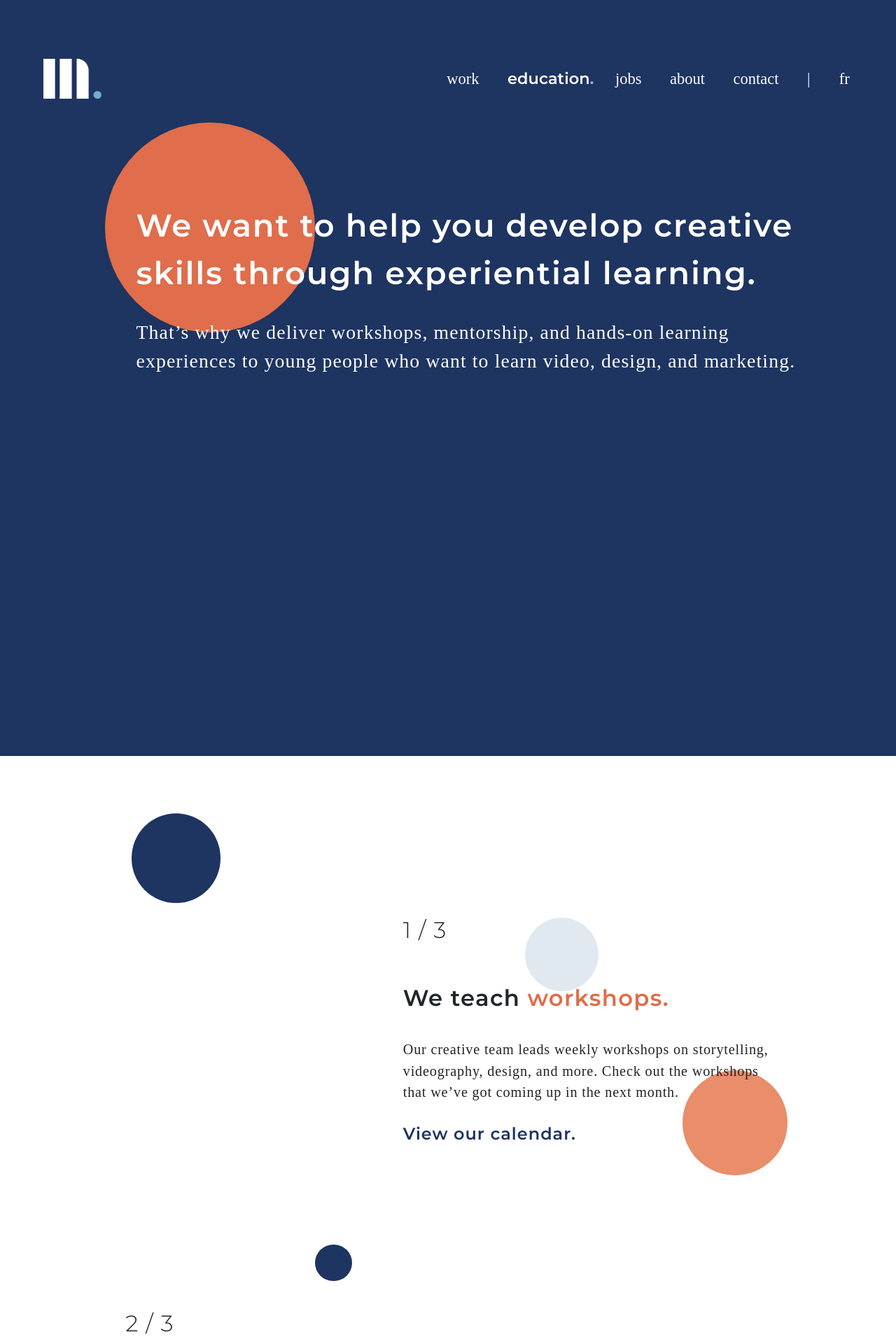
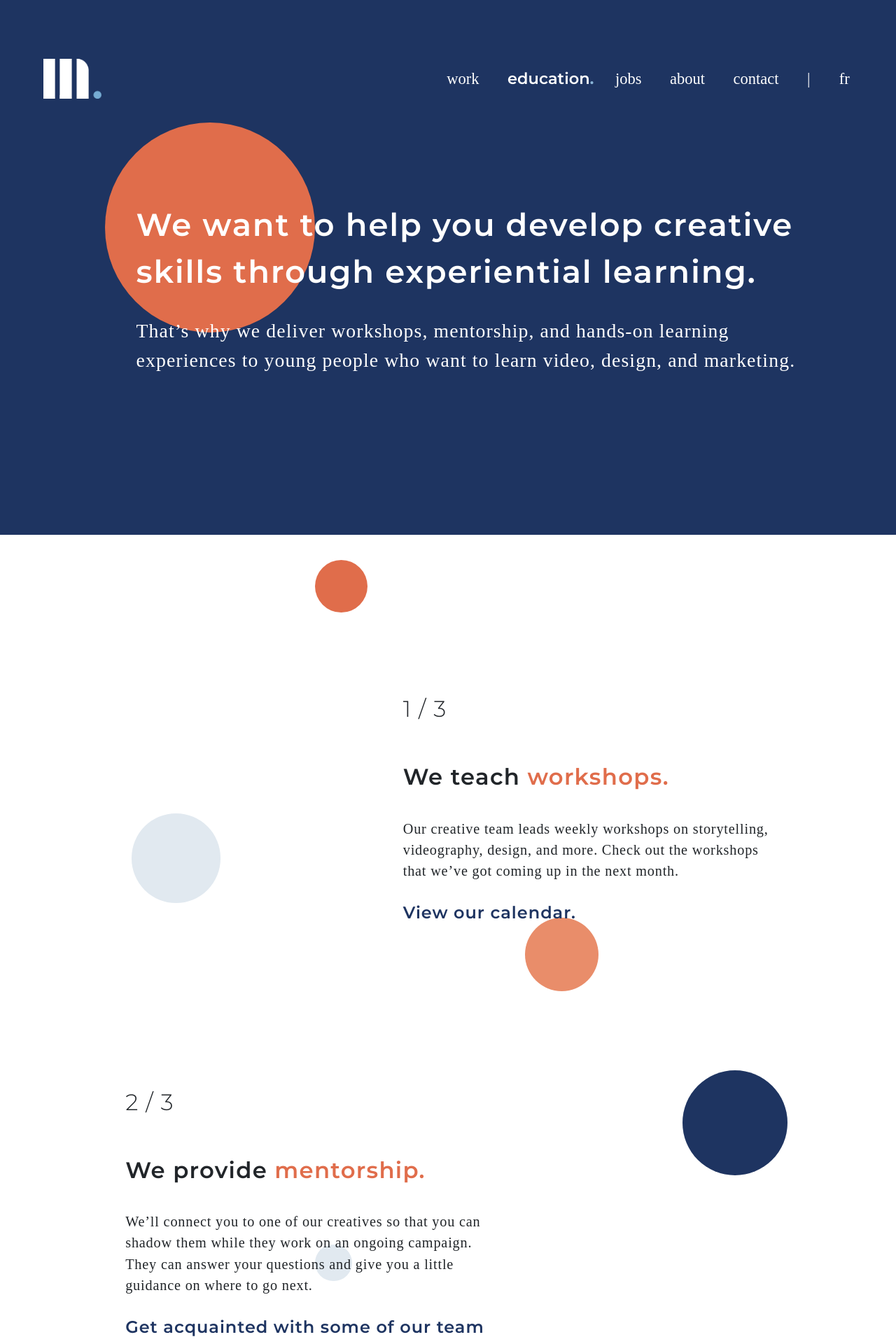
Before and after one commit to Thain/MMC_site, a Jekyll site: the page built from main-pages/education.md, in a window 1280 px wide. Shown: the top 1920 px of the page at 70% size. Built offline with Jekyll 4.4.1, drawn with Linux system fonts in a browser that asks for light colours; some web fonts are replaced.

Commit message:
finalizing designs

```diff
--- a/_layouts/contact.html
+++ b/_layouts/contact.html
@@ -5,9 +5,9 @@
 <!-- Header -->
 <div class="container-fluid" style="background-color:var(--lblue); padding-left: 8vw; padding-right:8vw">
     {% include menu.html button="contact"%}
-    <div class="row"><div class="col-11">
-          <h1 class="header">Contact us<span class='big-period' style='color:var(--dorange)'>.</span></h1>
-          <h2 class="header" style="padding-bottom: 2em">Want to work with us? We would love to sit down and talk! Fill out the form below, or email <a class="ul uf" href="#">outreach@mymediacreative.org</a> and we’ll set something up.</h2>
+    <div class="row"><div class="col-11 header">
+          <h1>Contact us<span class='big-period' style='color:var(--dorange)'>.</span></h1>
+          <h2>Want to work with us? We would love to sit down and talk! Fill out the form below, or email <a class="ul uf" href="#">outreach@mymediacreative.org</a> and we’ll set something up.</h2>
     </div></div>
     <div class="row" style="padding-top: 3em; padding-bottom: 13em">
       <div class="col-1 align-self-center icon"><a href="https://www.facebook.com/mymediacreativegroup"><img src="../assets/icons/social-fb.png"></a></div>
--- a/_layouts/education.html
+++ b/_layouts/education.html
@@ -3,87 +3,71 @@
 ---
 
 <!-- Header -->
-<div class="container-fluid" style="background-color:var(--navy); height:120vh; padding-left: 8vw; padding-right:8vw; position: relative; z-index: 2">
+<div class="container-fluid" style="background-color:var(--navy); padding-left: 8vw; padding-right:8vw; position: relative; z-index: 2">
     {% include menu-white.html button="education"%}
-    <div class="row">
-        <div class="col-11 offset-md-1 align-self-center ">
-          <h1 class="header w">We want to help you develop creative skills through experiential learning.</h1>
-          <h2 class="header w">That’s why we deliver workshops, mentorship, and hands-on learning experiences to young people who want to learn video, design, and marketing.</h2>
-        </div>
-    </div>
+    <div class="row"><div class="col-11 offset-md-1 header w">
+          <h1>We want to help you develop creative skills through experiential learning.</h1>
+          <h2>That’s why we deliver workshops, mentorship, and hands-on learning experiences to young people who want to learn video, design, and marketing.</h2>
+    </div></div>
     {% include circle.html mobile="hide-mobile" color="dorange" size="40" top="20" left="20" z="0"%}
 </div>
 
 <!-- 1 2 3 -->
 <div class="container-fluid" style="background-color:var(--white); padding-left: 14vw; padding-right:14vw">
-      <div class="row justify-content-end" style="padding-top: 30em">
-        <div class="col-7 numbered">
+      <div class="row justify-content-end" style="padding-top: 30em"><div class="col-7 numbered">
           <h1><span style="font-family: Montserrat-L; font-size:inherit">1 / 3</span><br><br>
             We teach <span style="color: var(--dorange);  font-size: inherit">workshops.</span></h1>
           <h2><br>Our creative team leads weekly workshops on storytelling, videography, design, and more. Check out the workshops that we’ve got coming up in the next month.</h2>
           <a href="/education"><h2 style="margin-top: 1.1em; font-family: Montserrat-S; color: var(--navy)">View our calendar.</h2></a>
-        </div>
-      </div>
+      </div></div>
 
-      <div class="row" style="padding-top: 30em">
-        <div class="col-7 numbered">
+      <div class="row" style="padding-top: 30em"><div class="col-7 numbered">
           <h1><span style="font-family: Montserrat-L; font-size:inherit">2 / 3</span><br><br>
             We provide <span style="color: var(--dorange);  font-size: inherit">mentorship.</span></h1>
           <h2><br>We’ll connect you to one of our creatives so that you can shadow them while they work on an ongoing campaign. They can answer your questions and give you a little guidance on where to go next.</h2>
           <a href="/education"><h2 style="margin-top: 1.1em; font-family: Montserrat-S; color: var(--navy)">Get acquainted with some of our team members.</h2></a>
-        </div>
-      </div>
+      </div></div>
 
-      <div class="row justify-content-end" style="padding-top: 30em; padding-bottom: 30em">
-        <div class="col-7 numbered">
+      <div class="row justify-content-end" style="padding-top: 30em; padding-bottom: 30em"><div class="col-7 numbered">
           <h1><span style="font-family: Montserrat-L; font-size:inherit">3 / 3</span><br><br>
             You get <span style="color: var(--dorange);  font-size: inherit">hands-on experience.</span></h1>
           <h2><br>After a couple workshops and some shadowing &mdash; we'll connect you, and a couple of other learners, to an organization that needs your support. At that point, what you create is up to you (but we'll always be around to help).</h2>
           <a href="/education"><h2 style="margin-top: 1.1em; font-family: Montserrat-S; color: var(--navy)">See some of the work that our learners have put together.</h2></a>
-        </div>
-      </div>
-
+      </div></div>
       {% include circle.html mobile="hide-mobile" color="dorange" size="10" top="120" left="60" z="0"%}
-      {% include circle.html mobile="hide-mobile" color="navy" size="17" top="180" left="25" z="0"%}
-      {% include circle.html mobile="hide-mobile" color="lblue" size="14" top="205" left="100" z="0"%}
-      {% include circle.html mobile="hide-mobile" color="lorange" size="20" top="240" left="130" z="0"%}
-      {% include circle.html mobile="hide-mobile" color="navy" size="7" top="285" left="60" z="0"%}
-      {% include circle.html mobile="hide-mobile" color="lblue" size="30" top="320" left="20" z="0"%}
-      {% include circle.html mobile="hide-mobile" color="dorange" size="25" top="380" left="80" z="0"%}
+      {% include circle.html mobile="hide-mobile" color="lblue" size="17" top="180" left="25" z="0"%}
+      {% include circle.html mobile="hide-mobile" color="lorange" size="14" top="205" left="100" z="0"%}
+      {% include circle.html mobile="hide-mobile" color="navy" size="20" top="240" left="130" z="0"%}
+      {% include circle.html mobile="hide-mobile" color="lblue" size="7" top="285" left="60" z="0"%}
+      {% include circle.html mobile="hide-mobile" color="dorange" size="30" top="320" left="20" z="0"%}
+      {% include circle.html mobile="hide-mobile" color="navy" size="25" top="380" left="80" z="0"%}
 </div>
 
 <!-- Map box -->
-<div class="container-fluid" style="background-color:var(--grey); width: 88vw; padding-left: 6vw; padding-right: 9.5vw; position: relative; z-index: 2">
-  <div class="row " style="height:5vw"></div>
-  <div class="row  py-5"><div class="col ">
-          <h1>All of this is built around community.</h1>
+<div class="container-fluid" style="background-color:var(--grey); width: 88vw; padding-left: 6vw; padding-right: 9.5vw; position: relative; z-index: 2; margin-bottom: 20em">
+  <div class="row" style="padding-top: 15em; padding-bottom: 5em"><div class="col">
+      <h1>All of this is built around community.</h1>
+      <h2><br>We know that connection and collaboration are at the essence of creativity. That's why we hold weekly community meetings at Building 21 at 6:30 pm on Thursdays. These are spaces to connect, discuss, critique, and collaborate. Come around.</h2>
   </div></div>
-  <div class="row  py-5"><div class="col ">
-          <h2>We know that connection and collaboration are at the essence of creativity. That's why we hold weekly community meetings at Building 21 at 6:30 pm on Thursdays. These are spaces to connect, discuss, critique, and collaborate. Come around.</h2>
-  </div></div>
-  <div class="row  py-5">
-        <div class="col-12 "><img src="../assets/img/map.png" style="display: block; max-width: 100%; max-height: 100%;" class="image"></div>
+  <div class="row"><div class="col">
+    <img src="../assets/img/map.png" style="display: block; max-width: 100%; max-height: 100%;" class="image"></div>
   </div>
-  <div class="row  py-5">
-      <div class="col-11 ">
-        <h2 class="after-map-text"><span style="font-size: 1.4em; font-family: Montserrat-S">Want more information?</span><br>
+  <div class="row" style="padding-top:5em; padding-bottom: 10em"><div class="col-11">
+    <h2 class="after-map-text"><span style="font-size: 1.4em; font-family: Montserrat-S">Want more information?</span><br>
           Come to our community meeting at <a style="color: var(--dorange)" href="#">Building 21, 651 Sherbrooke St W, Montreal H3A 1E3</a>.<br>
           Check out our full <a style="color: var(--dorange)" href="/education">year long curriculum</a>.<br>
           Check out some of our <a style="color: var(--dorange)" href="#">tutorials</a> online.<br>
           Reach out to us at <a style="color: var(--dorange)" href="#">education@mymediacreative.org</a>.<br>
-        </h2>
-      </div>
-  </div>
-  <div class="row " style="height:5vw"></div>
+    </h2>
+  </div></div>
 </div>
-<div class="row " style="height:15vw"></div>
 
 <style>
   .edu-header { color: white }
   .after-map-text { line-height: 2.5 }
 
-  h1.w { color: white }
-  h2.w { color: white }
+  .w h1 { color: white }
+  .w h2 { color: white }
   .after-map-text { font-size: 2.5em }
 
   .numbered > h1 { font-size: 4.3em}
--- a/assets/css/screen-sizes.css
+++ b/assets/css/screen-sizes.css
@@ -23,8 +23,8 @@
 
 /* Large devices (laptops/desktops, 992px and up) */
 @media only screen and (min-width: 992px) {
-  .show-mobile { display: block }
-  .hide-mobile { display: none }
+  .show-mobile { display: none }
+  .hide-mobile { display: block }
   * { font-size: 7px }
 }
 
@@ -48,8 +48,12 @@
 h2 { font-size: 3.2em }
 p { font-size: 3.2em }
 
-h1.header { font-size: 6em; padding-bottom: .6em; padding-top: 1.4em }
-h2.header { font-size: 3.7em; padding-bottom: 8em }
+.header { margin-bottom: 30em; margin-top: 8.2em }
+.header h1 { font-size: 6em; padding-bottom: .6em }
+.header h2 { font-size: 3.7em }
+
+/* h1.header { font-size: 6em; padding-bottom: .6em; margin-top: 1.4em }
+h2.header { font-size: 3.7em; margin-bottom: 8em } */
 
 h1.thumbnail-title { font-size: 3.7em }
 h3.thumbnail-title { font-size: 3em }
```
Also changed, not shown: _layouts/about.html (+6 -6 lines), _layouts/jobs.html (+6 -6 lines), _layouts/work.html (+4 -6 lines), 2 other files.
